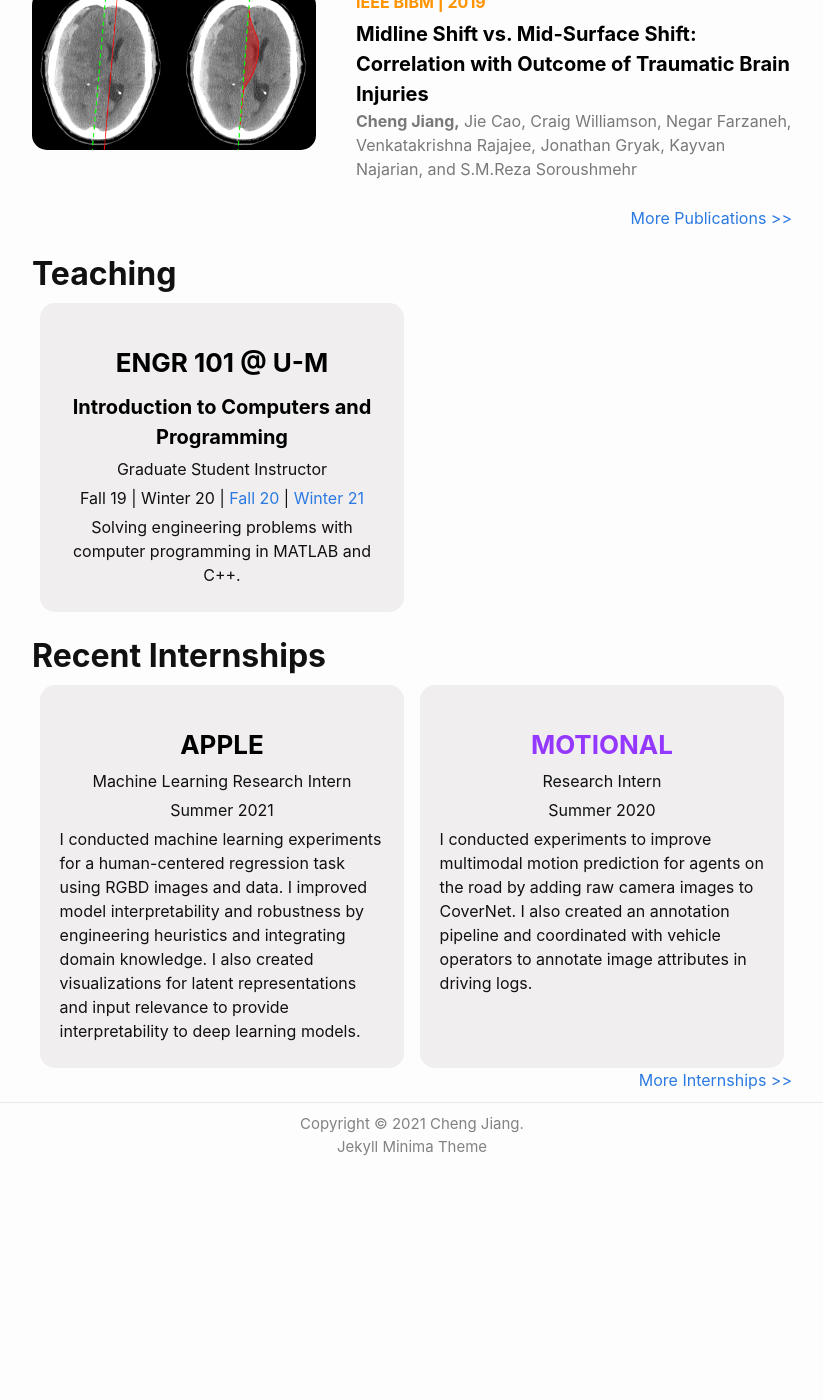
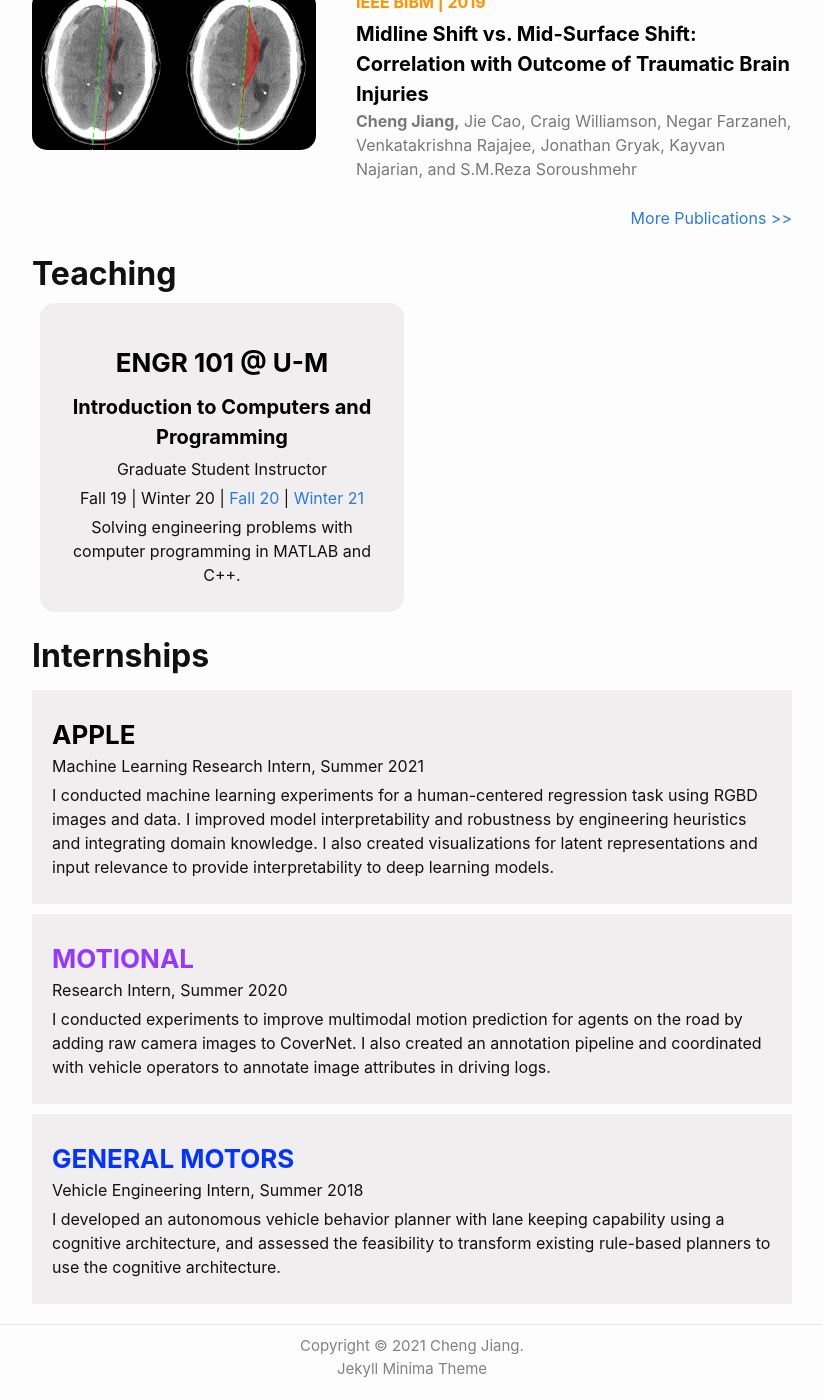
Before and after one commit to chengjia63/chengjia63.github.io, a Jekyll site: the page built from beta.md, in a window 1280 px wide and 1400 px high, scrolled down 610 px. Shown: the whole window, without its empty margins (228-1051 px from the left). Built offline with Jekyll 4.4.1, drawn with Linux system fonts in a browser that asks for light colours; before the commit the page ends 1788 px from its top, so only the background shows below that.

Commit message:
removed industry page

```diff
--- a/_layouts/about.html
+++ b/_layouts/about.html
@@ -7,7 +7,8 @@ layout: default
         <div class="tc-col-1">
             <img src="/assets/images/chengjia.jpg" class="tc-profile">
         </div>
-    <div class="tc-col-2"><p>
+        <div class="tc-col-2">
+            <p>
                 I am a PhD student in the <a
                     href="https://medicine.umich.edu/dept/computational-medicine-bioinformatics">
                     Department of Computational Medicine and Bioinformatics (DCMB) </a> at
@@ -32,8 +33,7 @@ layout: default
         </div>
         <div class="pc-col-2">
             <p style="color:#009193;"><b>MDPI DIAGNOSTICS | VOLUME 10 (2020)</b></p>
-        <a class="publication"
-        href="https://doi.org/10.3390/diagnostics10100773"> Automated
+            <a class="publication" href="https://doi.org/10.3390/diagnostics10100773"> Automated
                 Segmentation and Severity Analysis of Subdural Hematoma for Patients
                 with Traumatic Brain Injuries</a>
             <p style="color:#797979;">
@@ -118,37 +118,39 @@ layout: default
             <h3 style="font-weight: bold; color:#000000;">ENGR 101 @ U-M</h3>
             <h4 style="font-weight: bold; color:#000000;">Introduction to Computers and Programming</h4>
             <p>Graduate Student Instructor</p>
-<p>Fall 19 | Winter 20 | <a
-href="https://engr101staff.github.io/engr101.org/archive/f20_site.html">Fall
-20</a> | <a
-href="https://engr101staff.github.io/engr101.org/archive/w21_site.html">Winter
+            <p>Fall 19 | Winter 20 | <a href="https://engr101staff.github.io/engr101.org/archive/f20_site.html">Fall
+                    20</a> | <a href="https://engr101staff.github.io/engr101.org/archive/w21_site.html">Winter
                     21</a></p>
             <p>Solving engineering problems with computer programming in MATLAB and C++.</p>
         </div>
     </div>
 
-<h2><b>Recent Internships</b></h2>
-<div class="flexcard">
-<div class="onecard">
-<h3 style="font-weight: bold; color:#000000;">APPLE</h3>
-<p>Machine Learning Research Intern</p>
-<p>Summer 2021</p>
-<p style="text-align: left;">
+    <h2><b>Internships</b></h2>
+    <div class="industry-entry">
+        <div class="company-name" style="color:#000000;">APPLE</div>
+        <p>Machine Learning Research Intern, Summer 2021</p>
+        <p>
             I conducted machine learning experiments for a human-centered regression task
             using RGBD images and data. I improved model interpretability and robustness by
             engineering heuristics and integrating domain knowledge. I also created
             visualizations for latent representations and input relevance to provide
             interpretability to deep learning models.</p>
     </div>
-<div class="onecard">
-<h3 style="font-weight: bold; color:#9437FF;">MOTIONAL</h3>
-<p>Research Intern</p>
-<p>Summer 2020</p>
-<p style="text-align: left;">I conducted experiments to improve multimodal motion prediction for agents
+    <div class="industry-entry">
+        <div class="company-name" style="color:#9437FF;">MOTIONAL</div>
+        <p>Research Intern, Summer 2020</p>
+        <p>I conducted experiments to improve multimodal motion prediction for agents
             on the road by adding raw camera images to CoverNet. I also created an
             annotation pipeline and coordinated with vehicle operators to annotate image
             attributes in driving logs.</p>
     </div>
+    <div class="industry-entry">
+        <div class="company-name" style="color:#0433FF;">GENERAL MOTORS</div>
+        <p>Vehicle Engineering Intern, Summer 2018</p>
+        <p>I developed an autonomous vehicle behavior planner with lane keeping
+            capability using a cognitive architecture, and assessed the feasibility to
+            transform existing rule-based planners to use the cognitive architecture.</p>
     </div>
-<p style="text-align:right;"><a style="float: right;" href="/industry.html"> More Internships >></a></p>
 </div>
+
+</div>
```
Also changed, not shown: other parts of _layouts/about.html (+5 -5 lines), _layouts/industry.html (deleted, +0 -32 lines), industry.md (deleted, +0 -5 lines). Lines whose indentation alone changed are shown as unchanged.
